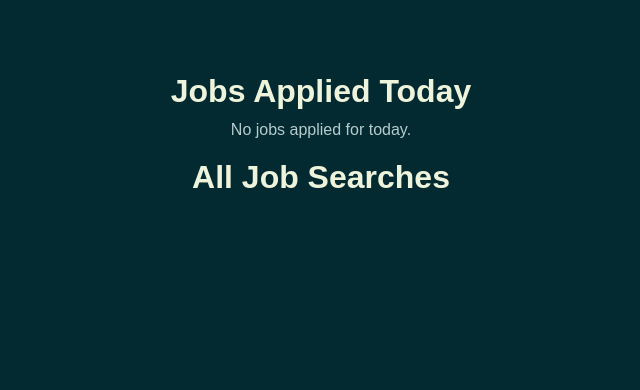
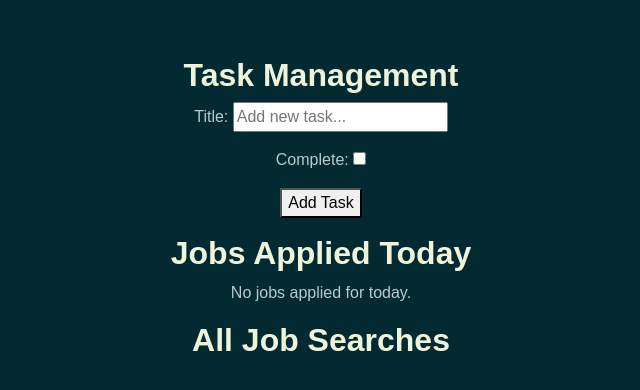
Before and after one commit to JWalshe86/career, a Django app: page /jobs/jobs_searched/ in a window 1280 px wide. Shown: the part 40-430 px from the top of the page, without its empty margins (319-959 px from the left). Run offline with Django 5.2, Linux system fonts and the light colour scheme; the visitor is signed in with stand-in values (Sample User, id 1); data that the repository does not hold is empty; some web fonts are replaced.

Commit message:
Fix NoReverseMatch error by adding namespace 'tasks' to URL patterns and updating job_searches.html template to correctly reference task update and delete URLs.

```diff
--- a/jobs/templates/jobs/job_searches.html
+++ b/jobs/templates/jobs/job_searches.html
@@ -14,6 +14,26 @@
     <div class="container-fluid">
         <div class="row">
             <div class="col text-center mt-3">
+
+<!-- Task Management Section -->
+<h2>Task Management</h2>
+<form method="POST">
+    {% csrf_token %}
+    {{ form.as_p }}
+    <button type="submit">Add Task</button>
+</form>
+
+<div>
+    {% for task in tasks %}
+        <div>
+            <p>{{ task.title }} - {% if task.complete %}Complete{% else %}Incomplete{% endif %}</p>
+            <a href="{% url 'tasks:updateTask' task.id %}">Edit</a> |
+            <a href="{% url 'tasks:delete' task.id %}">Delete</a>
+        </div>
+    {% endfor %}
+</div>
+
+
                 <!-- Section for jobs applied today -->
                 <div class="container mt-3">
                     <h2>Jobs Applied Today</h2>
--- a/jobs/views.py
+++ b/jobs/views.py
@@ -16,7 +16,8 @@ import os.path
 
 from .models import Jobsearch
 from .forms import JobsearchForm, DateForm
-from jobs.models import Jobsearch
+from tasks.forms import TaskForm
+from tasks.models import Task
 
 # Define the scope and initialize other necessary variables
 SCOPES = ["https://www.googleapis.com/auth/gmail.readonly"]
@@ -131,16 +132,25 @@ def jobs_dashboard_basic(request):
 @login_required
 def jobs_searched(request):
     if request.user.is_superuser:
-        today = timezone.now().date()  # Get today's date
+        today = timezone.now().date()
 
-        # Define time periods
+        # Fetch tasks and the task form
+        tasks = Task.objects.all()
+        form = TaskForm()
+
+        if request.method == 'POST':
+            form = TaskForm(request.POST)
+            if form.is_valid():
+                form.save()
+            return redirect(reverse('jobs_searched'))  # Redirect to jobs_searched after form submission
+
+        # Define time periods and update job statuses
         time_periods = {
             "one_week_ago": today - timedelta(days=7),
             "two_weeks_ago": today - timedelta(days=14),
             "one_month_ago": today - timedelta(days=30),
         }
 
-        # Update statuses based on time periods
         status_updates = [
             ({"created_at__gt": time_periods["one_week_ago"], "status": "1week"}, "pending<wk"),
             ({"created_at__gt": time_periods["two_weeks_ago"], "created_at__lt": time_periods["one_week_ago"], "status": "1week"}, "pending<2wk"),
@@ -151,10 +161,8 @@ def jobs_searched(request):
         for filters, new_status in status_updates:
             Jobsearch.objects.filter(**filters).update(status=new_status)
 
-        # Fetch jobs applied for today
         jobs_applied_today = Jobsearch.objects.filter(created_at__date=today)
 
-        # Annotate and order the jobs for display
         priority_mapping = {
             'offer': '-priority1',
             'interview': '-priority2',
@@ -165,17 +173,12 @@ def jobs_searched(request):
             'not_proceeding': '-priority7',
         }
 
-        # Annotate jobs with priority levels
         jobs = Jobsearch.objects.all()
         for status, order in priority_mapping.items():
             jobs = jobs.annotate(**{f"priority{order[-1]}": Q(status=status)})
 
-        # Order jobs by priority levels
-        jobs = jobs.order_by(
-            *priority_mapping.values()
-        )
+        jobs = jobs.order_by(*priority_mapping.values())
 
-        # Determine background colors based on status
         for job in jobs:
             if "pending<wk" in job.status:
                 job.background_color = 'yellow'
@@ -192,14 +195,15 @@ def jobs_searched(request):
             elif "offer" in job.status:
                 job.background_color = 'green'
             else:
-                job.background_color = 'white'  # default color if none match
+                job.background_color = 'white'
 
         context = {
-            "jobs_searched": jobs,  # All jobs
-            "jobs_applied_today": jobs_applied_today,  # Jobs applied today
+            "jobs_searched": jobs,
+            "jobs_applied_today": jobs_applied_today,
+            "tasks": tasks,  # Include tasks
+            "form": form,    # Include the task form
         }
         return render(request, "jobs/job_searches.html", context)
-
 
 
 @login_required
--- a/tasks/urls.py
+++ b/tasks/urls.py
@@ -1,8 +1,10 @@
 from django.urls import path
 from . import views
+
+app_name = 'tasks'  # Add this line to set the namespace
 
 urlpatterns = [
     path('', views.index, name='list'),
     path('update_task/<str:pk>/', views.updateTask, name='updateTask'),
-    path('delete/<str:pk>/', views.deleteTask, name='delete')
-        ]
+    path('delete/<str:pk>/', views.deleteTask, name='delete'),
+]
```
